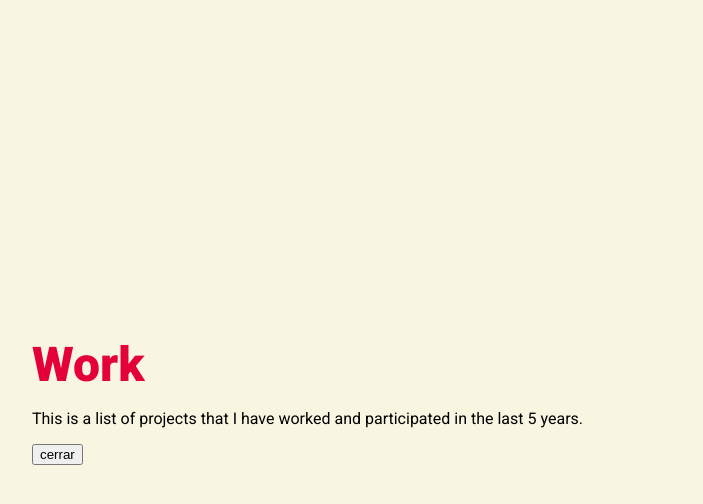
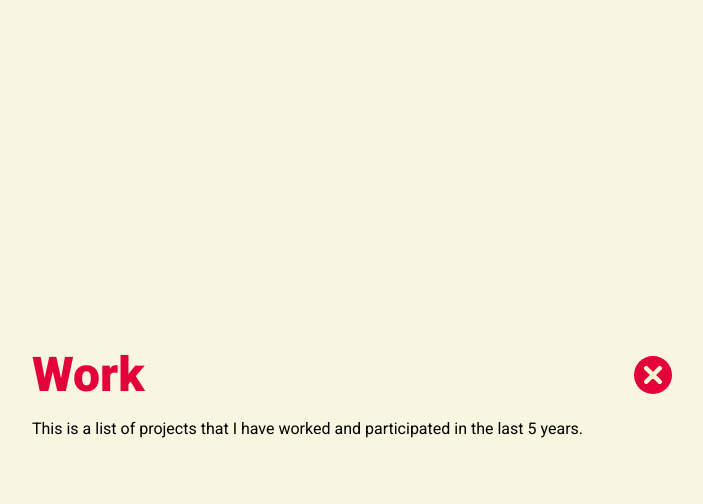
Before and after one commit to andresGon/portfolio-2025-react, a React (Vite) app: page / in a window 1280 px wide. Both pictures are taken after a click on the button "Work". Shown: the top 504 px of the page, without its empty margins (288-991 px from the left). Built offline with nearby package versions, Linux system fonts and the light colour scheme.

Commit message:
btn close

```diff
--- a/src/components/ContentWrap.jsx
+++ b/src/components/ContentWrap.jsx
@@ -4,6 +4,7 @@ import Work from './Work';
 import Skills from './Skills';
 import About from './About';
 import Contact from './Contact';
+import iconClose from '../assets/close.svg';
 
 const ContentWrap = () =>{
     const { modalStatus, closeModal, modalContent } = useContext(modalContext)
@@ -33,8 +34,10 @@ const ContentWrap = () =>{
             <>
                 <div className="modal-wrap slideInUp">
                     <div className="modal-inner">
-                      {renderModal()}
-                      <button onClick={()=>handleClose()}>cerrar</button>
+                        <button className='modal-close' onClick={()=>handleClose()}>
+                            <img src={iconClose} alt="" />
+                        </button>
+                        {renderModal()}
                     </div>
                 </div>
 
--- a/src/components/Modal.jsx
+++ b/src/components/Modal.jsx
@@ -18,7 +18,7 @@ const Modal = () => {
     <div className="modal slideInUp">
         <div className="modal-inner">
             <div className='modal-btnBack' onClick={()=>{handleClose()}}>
-              Cerrar
+              Cerrarr
             </div>
             <p>esta es la modal</p>
         </div>
--- a/src/index.scss
+++ b/src/index.scss
@@ -221,6 +221,29 @@ body {
   &-inner{
     width: 50vw;
     max-width: 920px;
+    position: relative;
+  }
+  &-close{
+    width: 38px;
+    height: 38px;
+    border-radius: 50%;
+    background: var(--red);
+    border: none;
+    position: absolute;
+    top: 10px;
+    right: 0;
+    cursor: pointer;
+    display: flex;
+    justify-content: center;
+    align-items: center;
+    transform-origin: center;
+    transition: .3s;
+    &:hover{
+      transform: rotate(180deg);
+    }
+    img{
+      width: 70%;
+    }
   }
 }
 
```
Also changed, not shown: src/assets/close.svg (added).
